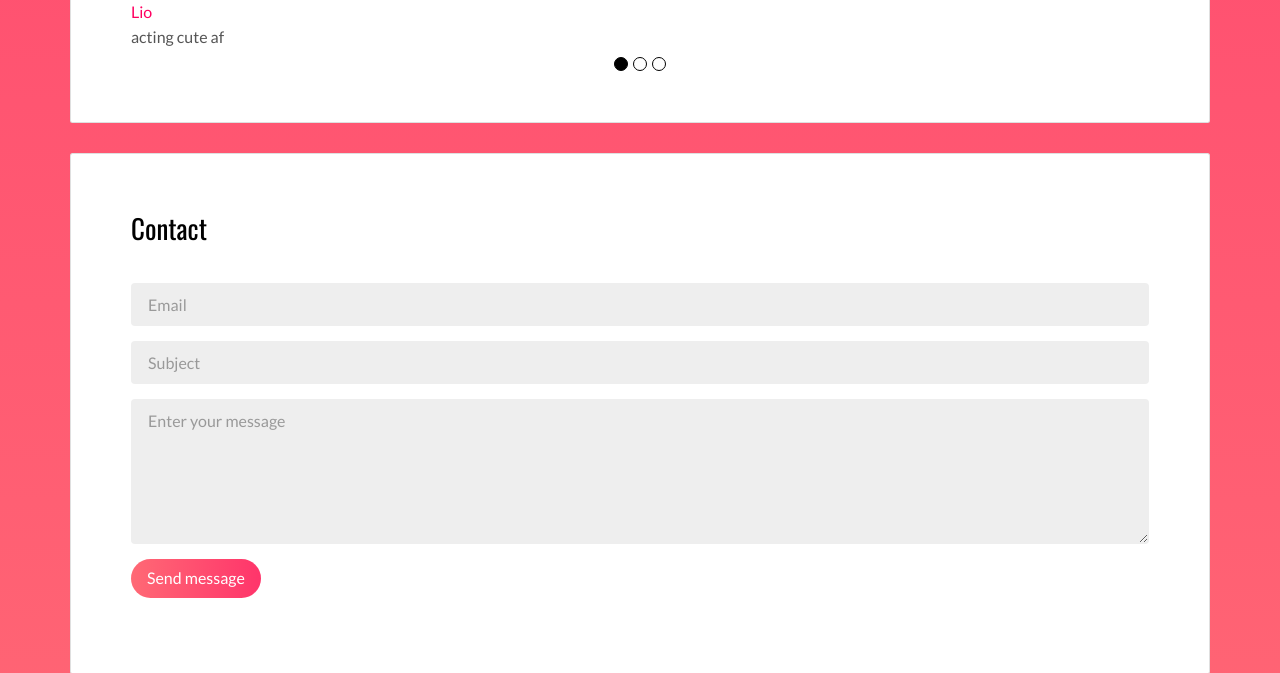
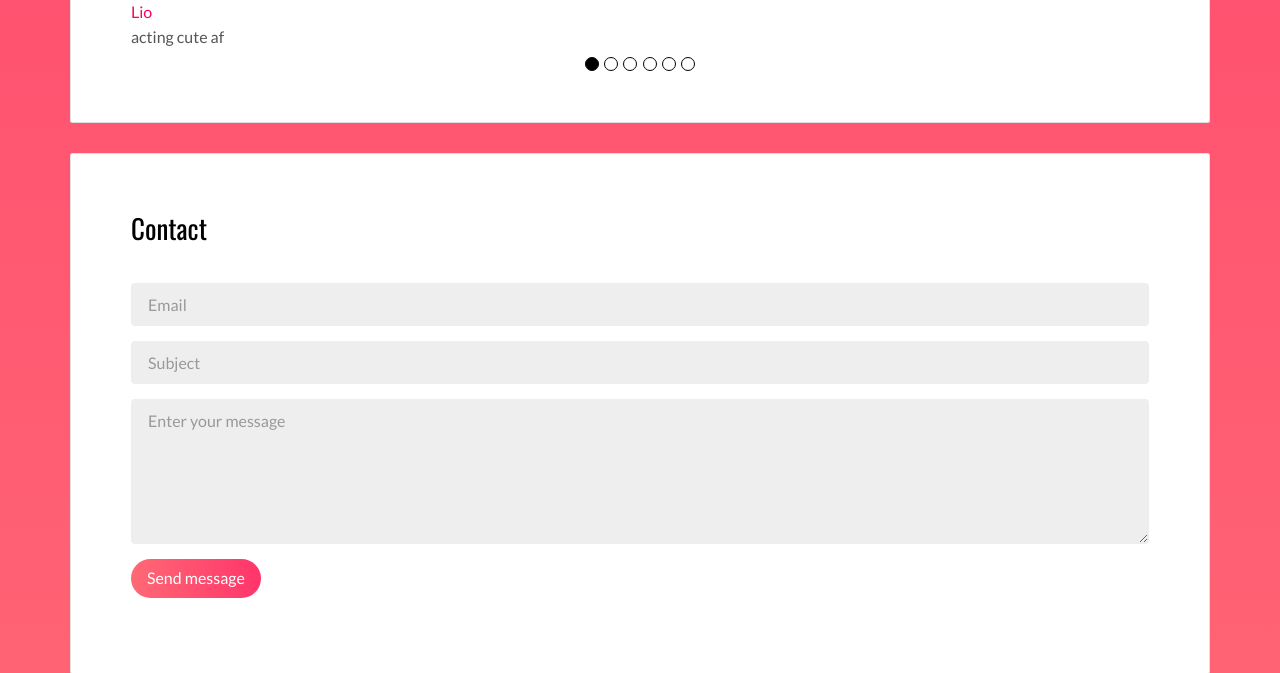
Before and after one commit to skynetn1fan/webDev, a Flask app: page / in a window 1280 px wide. Shown: the part 3288-3961 px from the top of the page. Run offline with Flask 2, Linux system fonts and the light colour scheme; some libraries are stand-ins or nearby versions.

Commit message:
adapt file carousel

```diff
--- a/templates/index.html
+++ b/templates/index.html
@@ -184,7 +184,7 @@
         <div class="card">
           <div class="card-block">
             <h2>A picture says more than a thousand words</h2>
-            <div id="carousel-example-generic" class="carousel slide" data-ride="carousel">
+            <div id="carousel-example-generic" class="carousel slide carouse-fade" data-ride="carousel">
 
 
             <!-- Wrapper for slides -->
@@ -235,10 +235,21 @@
             </div>
 
             <!-- Indicators -->
+              <a href="#carousel-example-generic" role="button" data-slide="prev">
+                <span class="sr-only">Previous</span>
+                <span class="carousel-control-prev-icon" aria-hidden="true"></span>
+              </a>
+              <a href="#carousel-example-generic" role="button" data-slide="nect">
+                <span class="sr-only">Next</span>
+                <span class="carousel-control-prev-icon" aria-hidden="true"></span>
+              </a>
             <ol class="carousel-indicators">
               <li data-target="#carousel-example-generic" data-slide-to="0" class="active"></li>
               <li data-target="#carousel-example-generic" data-slide-to="1"></li>
               <li data-target="#carousel-example-generic" data-slide-to="2"></li>
+              <li data-target="#carousel-example-generic" data-slide-to="3"></li>
+              <li data-target="#carousel-example-generic" data-slide-to="4"></li>
+              <li data-target="#carousel-example-generic" data-slide-to="5"></li>
             </ol>
 
           </div>
```
